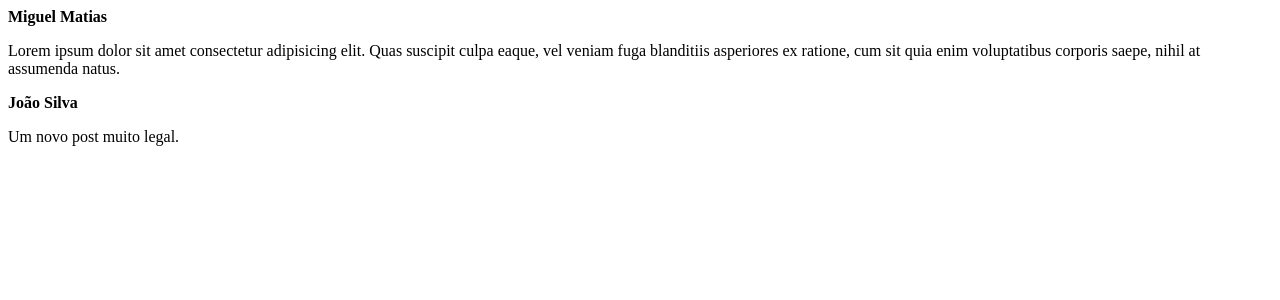
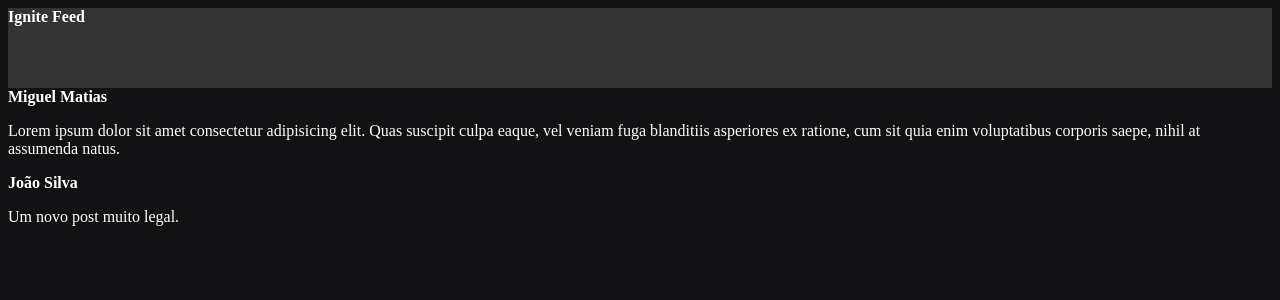
Before and after one commit to SoshiNoir/Fundamentos-do-React, a React (Vite) app: page / in a window 1280 px wide. Shown: the top 300 px of the page. Built offline with nearby package versions, Linux system fonts and the light colour scheme.

Commit message:
CSS Modules

```diff
--- a/src/App.jsx
+++ b/src/App.jsx
@@ -1,8 +1,13 @@
+import { Header } from './components/Header';
 import { Post } from './Post';
+
+import './styles.css';
 
 export function App() {
   return (
     <div>
+      <Header />
+
       <Post author="Miguel Matias"
             content="Lorem ipsum dolor sit amet consectetur adipisicing elit. Quas suscipit culpa eaque, vel veniam fuga blanditiis asperiores ex ratione, cum sit quia enim voluptatibus corporis saepe, nihil at assumenda natus."
       />
--- /dev/null
+++ b/src/components/Header.jsx
@@ -0,0 +1,9 @@
+import styles from './Header.module.css'
+
+export function Header () {
+  return (
+    <header className={styles.header}>
+    <strong>Ignite Feed</strong>
+    </header>
+  );
+}
--- /dev/null
+++ b/src/components/Header.module.css
@@ -0,0 +1,4 @@
+.header {
+  background: #333;
+  height: 80px;
+}
--- /dev/null
+++ b/src/styles.css
@@ -0,0 +1,4 @@
+body {
+  background: #121214;
+  color: #fff;
+}
```
